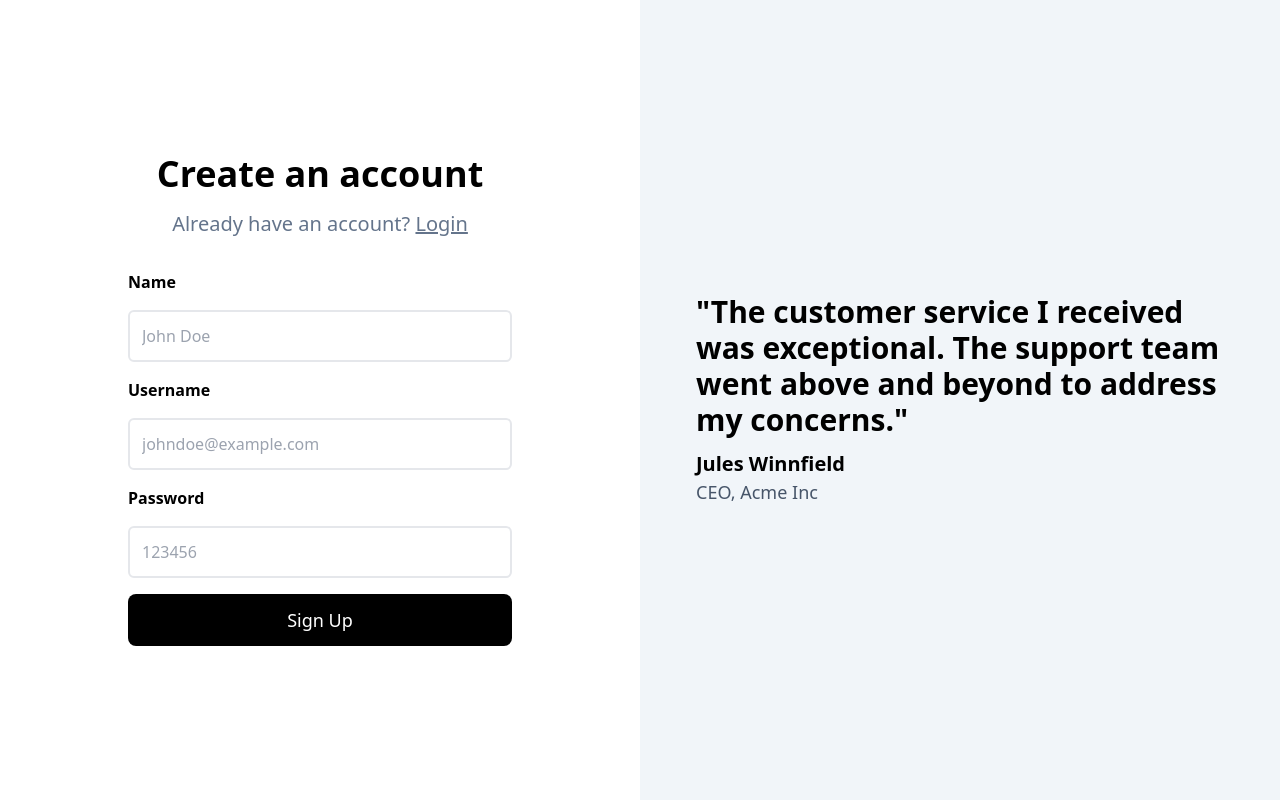
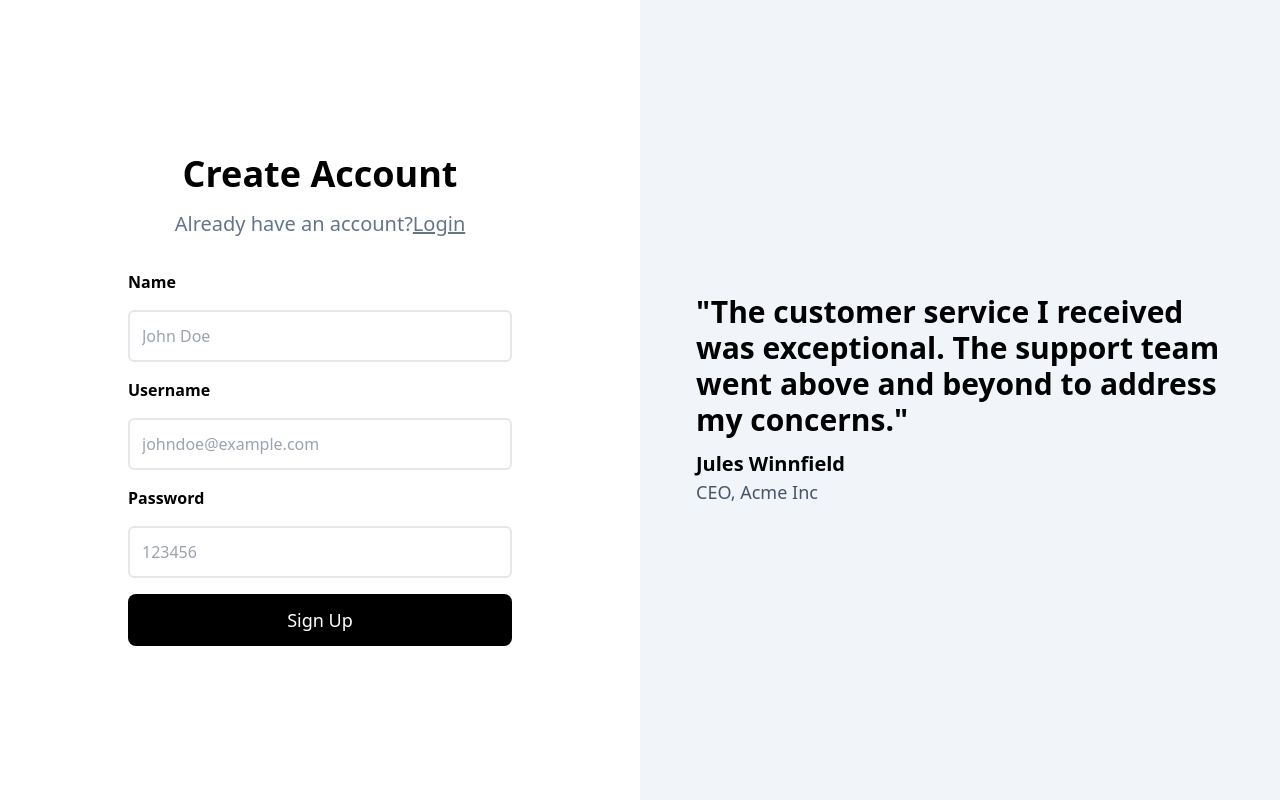
Before and after one commit to hisbanbardai/write-verse, a React (Vite) app in the folder frontend/: page /signup in a window 1280 px wide. Built offline with nearby package versions, Linux system fonts and the light colour scheme.

Commit message:
Create a common component AuthHeader for sign up and sign in

```diff
--- a/frontend/src/components/auth/SignupForm.tsx
+++ b/frontend/src/components/auth/SignupForm.tsx
@@ -1,9 +1,10 @@
-import { Link, useNavigate } from "react-router-dom";
+import { useNavigate } from "react-router-dom";
 import { Button } from "../common/Button";
 import { InputBox } from "../common/InputBox";
 import { useState } from "react";
 import { signupSchema, signupSchemaT } from "@hisbanshiraz/common";
 import axios, { AxiosError } from "axios";
+import { AuthHeader } from "../common/AuthHeader";
 
 export const SignupForm = function () {
   const [signupFormData, setSignupFormData] = useState<signupSchemaT>({
@@ -66,15 +67,12 @@ export const SignupForm = function () {
 
   return (
     <div className="flex flex-col gap-8 max-w-sm w-full">
-      <div className="text-center flex flex-col gap-4">
-        <h1 className="text-4xl font-bold">Create an account</h1>
-        <p className="text-xl text-slate-500">
-          Already have an account?{" "}
-          <Link to={"/signin"} className="underline">
-            Login
-          </Link>
-        </p>
-      </div>
+      <AuthHeader
+        headingText={"Create Account"}
+        subHeadingText={"Already have an account?"}
+        linkText={"Login"}
+        to={"/signin"}
+      />
       <form className="flex flex-col gap-4">
         <InputBox
           label={"Name"}
--- /dev/null
+++ b/frontend/src/components/common/AuthHeader.tsx
@@ -0,0 +1,27 @@
+import { Link } from "react-router-dom";
+
+type TAuthHeaderProps = {
+  headingText: string;
+  subHeadingText: string;
+  to: string;
+  linkText: string;
+};
+
+export const AuthHeader = function ({
+  headingText,
+  subHeadingText,
+  to,
+  linkText,
+}: TAuthHeaderProps) {
+  return (
+    <div className="text-center flex flex-col gap-4">
+      <h1 className="text-4xl font-bold">{headingText}</h1>
+      <p className="text-xl text-slate-500">
+        {subHeadingText}
+        <Link to={to} className="underline">
+          {linkText}
+        </Link>
+      </p>
+    </div>
+  );
+};
```
